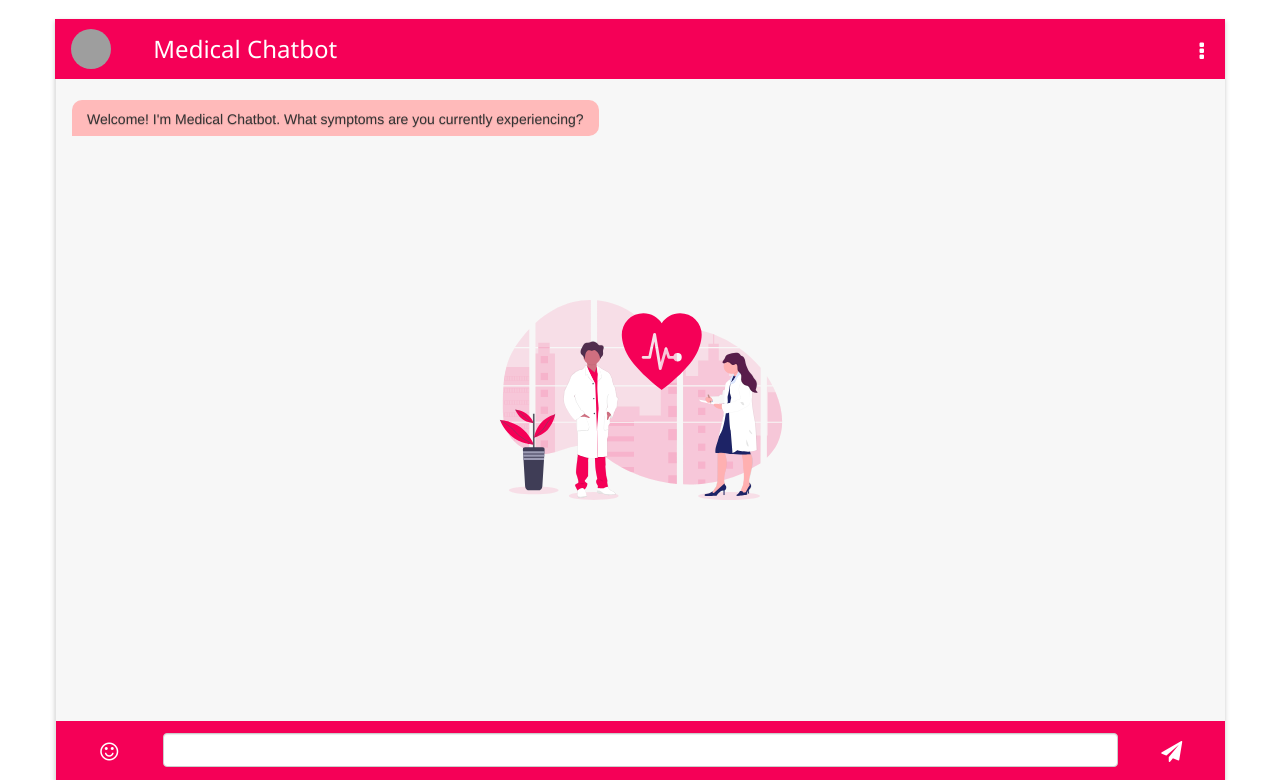
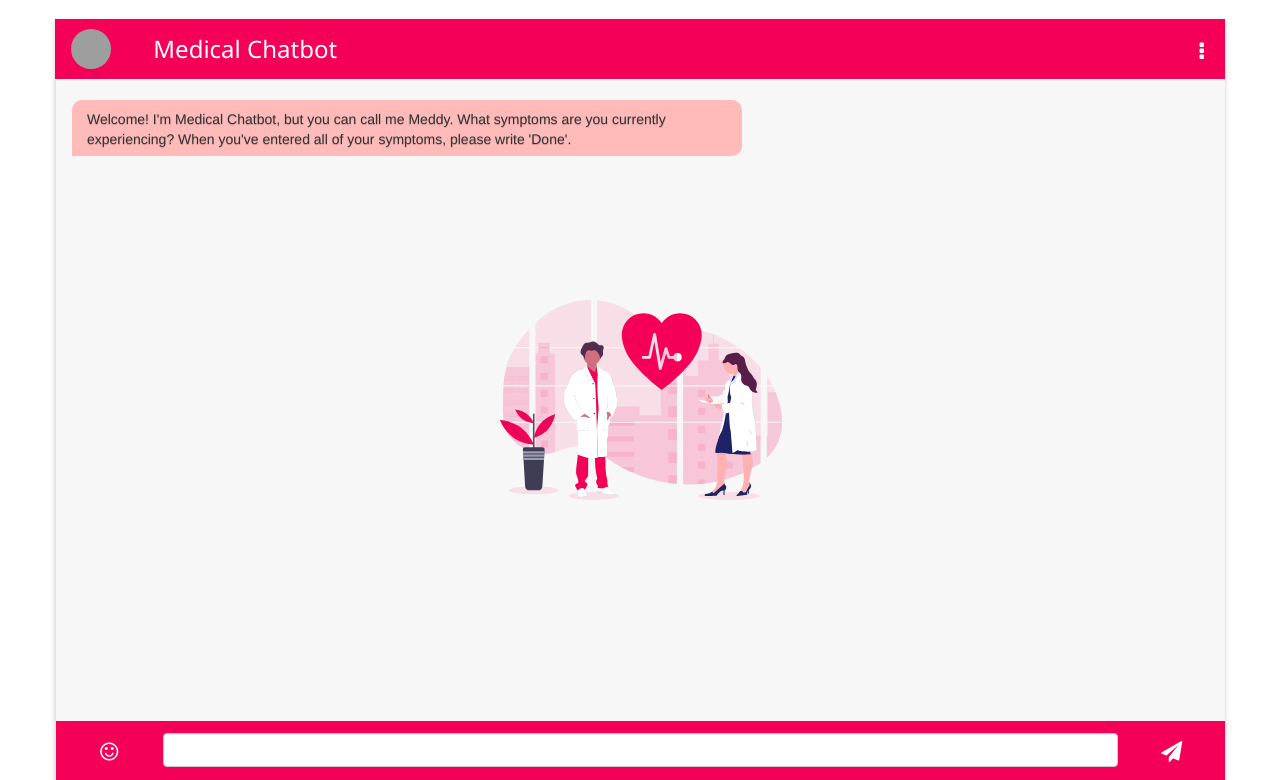
Before and after one commit to mbenkus/MedicalChatbot, a Flask app: page / in a window 1280 px wide. Shown: the top 780 px of the page. Run offline with Flask 2, Linux system fonts and the light colour scheme; some libraries are stand-ins or nearby versions; grey boxes are pictures that could not be loaded.

Commit message:
End keyword, probability
Handled the end of symptom input, discarding symptoms with probability lower than 50%, added character to a bot

```diff
--- a/app.py
+++ b/app.py
@@ -1,6 +1,7 @@
 import json
 import torch
 import nltk
+
 from nnet import NeuralNet
 from nltk_utils import bag_of_words
 from flask import Flask, render_template, url_for, request, jsonify
@@ -59,9 +60,14 @@ def index():
 def predict_symptom():
     print("Request json:", request.json)
     sentence = request.json['sentence']
-    symptom, prob = get_symptom(sentence)
-    print("Symptom:", symptom, ", prob: ", prob)
-    # todo probability limit
-    # todo end keyword
-    response_sentence = "I have identified " + symptom + "."
+    if sentence.replace(".", "").replace("!","").lower() == "done":
+        response_sentence = "Alright, Meddy needs some time to think."
+    else:
+        symptom, prob = get_symptom(sentence)
+        print("Symptom:", symptom, ", prob:", prob)
+        if prob > .5:
+            response_sentence = f"Hmm, I'm {(prob * 100):.2f}% sure this is " + symptom + "."
+        else:
+            response_sentence = "I'm sorry, but I don't understand you."
+
     return jsonify(response_sentence.replace("_", " "))
--- a/templates/index.html
+++ b/templates/index.html
@@ -50,8 +50,8 @@
               <div class="col-sm-12 message-main-receiver">
                 <div class="receiver">
                   <div class="message-text">
-                    Welcome! I'm Medical Chatbot. What symptoms are you
-                    currently experiencing?
+                    Welcome! I'm Medical Chatbot, but you can call me Meddy. What symptoms are you
+                    currently experiencing? When you've entered all of your symptoms, please write 'Done'.
                   </div>
                 </div>
               </div>
```
